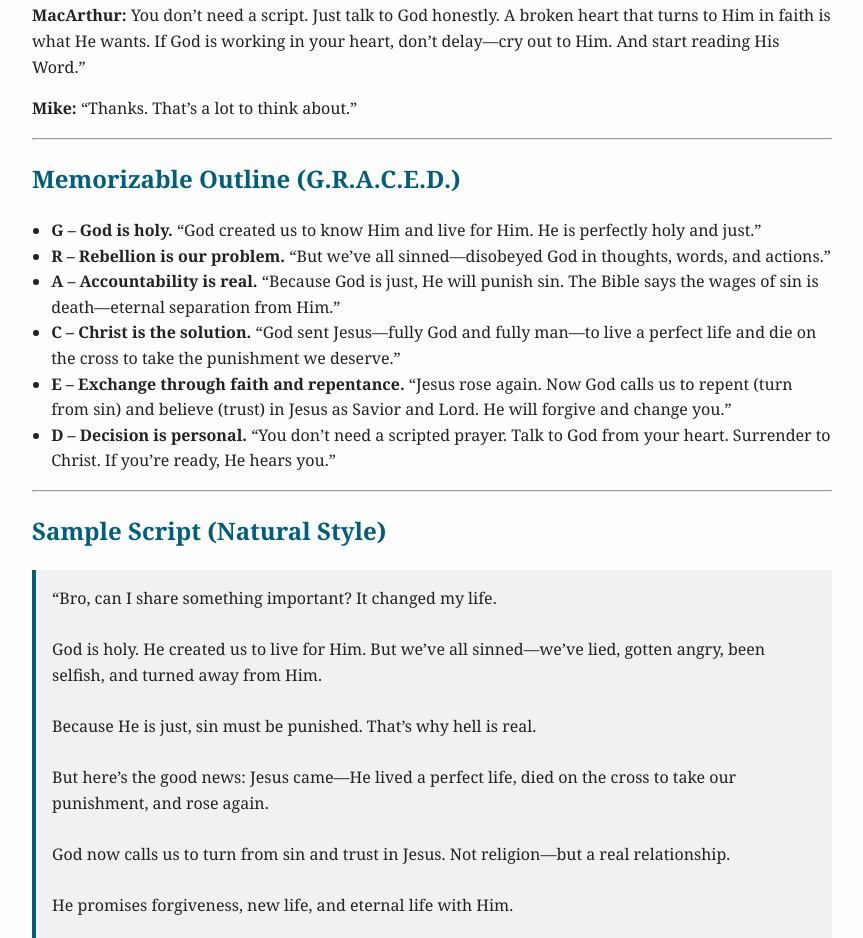
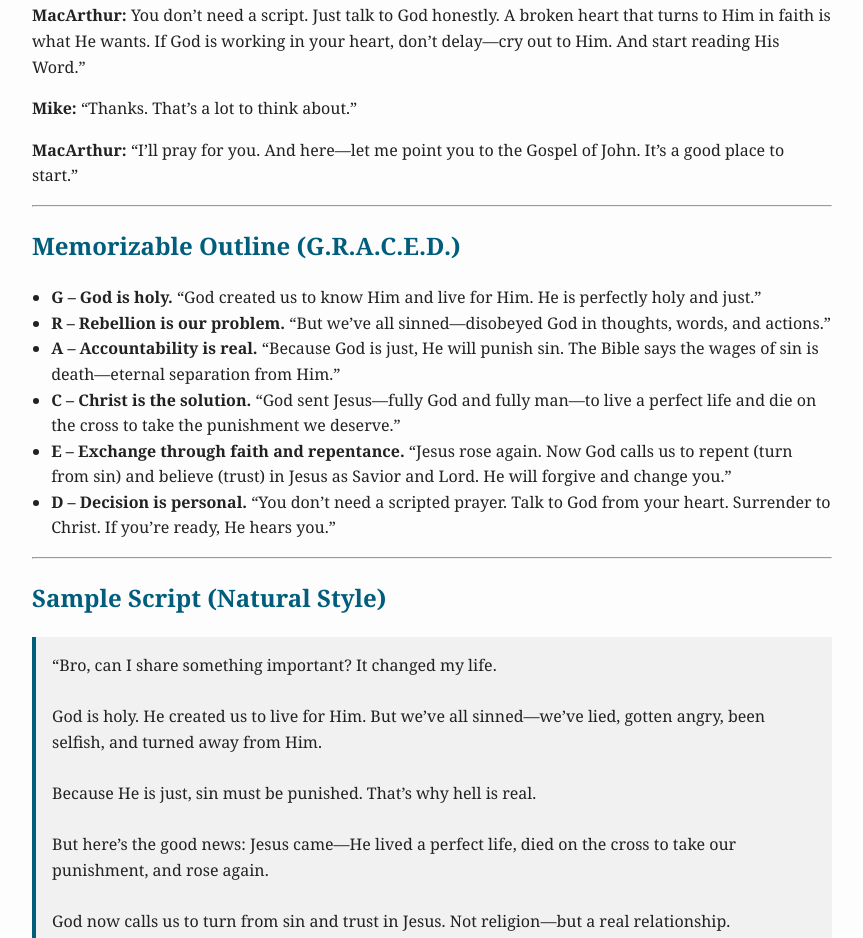
Before and after one commit to alvinspyro2024/alvinspyro.art, a plain HTML site: page gospel.html in a window 1280 px wide. Shown: the part 2613-3551 px from the top of the page, without its empty margins (208-1071 px from the left). Drawn offline with Linux system fonts and the light colour scheme.

Commit message:
Update gospel.html
Upload  5

```diff
--- a/gospel.html
+++ b/gospel.html
@@ -86,6 +86,7 @@
   <p><strong>Mike:</strong> “Is there a prayer I need to say?”</p>
   <p><strong>MacArthur:</strong> You don’t need a script. Just talk to God honestly. A broken heart that turns to Him in faith is what He wants. If God is working in your heart, don’t delay—cry out to Him. And start reading His Word.”</p>
   <p><strong>Mike:</strong> “Thanks. That’s a lot to think about.”</p>
+  <p><strong>MacArthur:</strong> “I’ll pray for you. And here—let me point you to the Gospel of John. It’s a good place to start.”</p>
 
   <hr>
 
```
